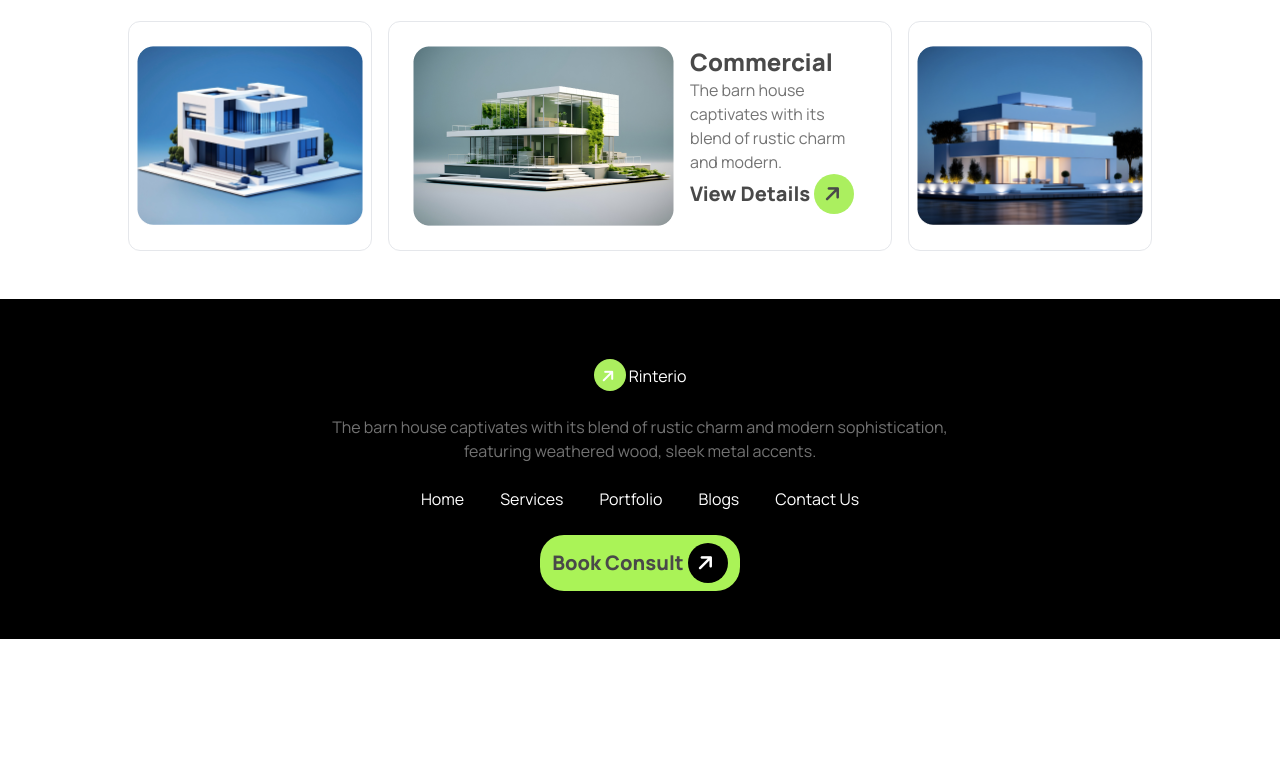
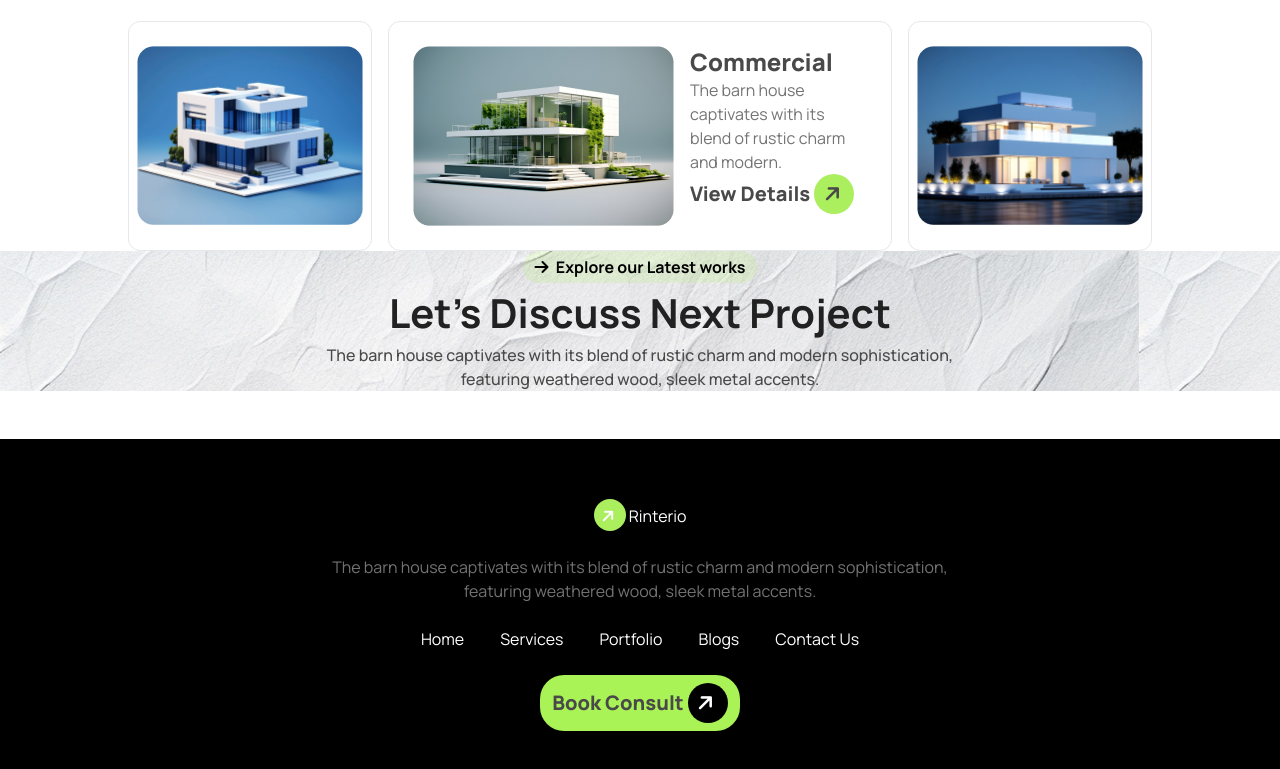
Before and after one commit to Aftab2344/Assignment-3, a plain HTML site: page index.html in a window 1280 px wide. Shown: the part 2191-2960 px from the top of the page. Before the commit the page ends 2830 px from the top, so only its background shows below. Drawn offline with nearby package versions, Linux system fonts and the light colour scheme.

Commit message:
design body part

```diff
--- a/index.html
+++ b/index.html
@@ -249,6 +249,27 @@
         </section>
     </main>
 
+    <main>
+        <!-- communication (email) section -->
+         <section class="bg-[url('./assets/bg.jpg')]">
+           <div class="max-w-screen-lg mx-auto">
+                <!-- title div -->
+                 <div class="text-center">
+                    <div class="px-3 py-1 bg-[#acef5f2f] inline-block mx-auto rounded-3xl ">
+                        <h2 class="font-bold text-center">
+                            <i class="fa-solid fa-arrow-right mr-1"></i>
+                            Explore our Latest works</h2>
+                    </div>
+                    <h1 class="text-[40px] font-bold text-[#212121]">Let’s Discuss Next Project</h1>
+                    <p class="text-[#494949] font-medium">The barn house captivates with its blend of rustic charm and modern sophistication,<br> featuring weathered wood, sleek metal accents.</p>
+                 </div>
+                 <!-- messenger part  -->
+
+           </div>
+
+         </section>
+    </main>
+
 
     <footer class="bg-black text-white mt-12">
         <!-- brand name -->
```
